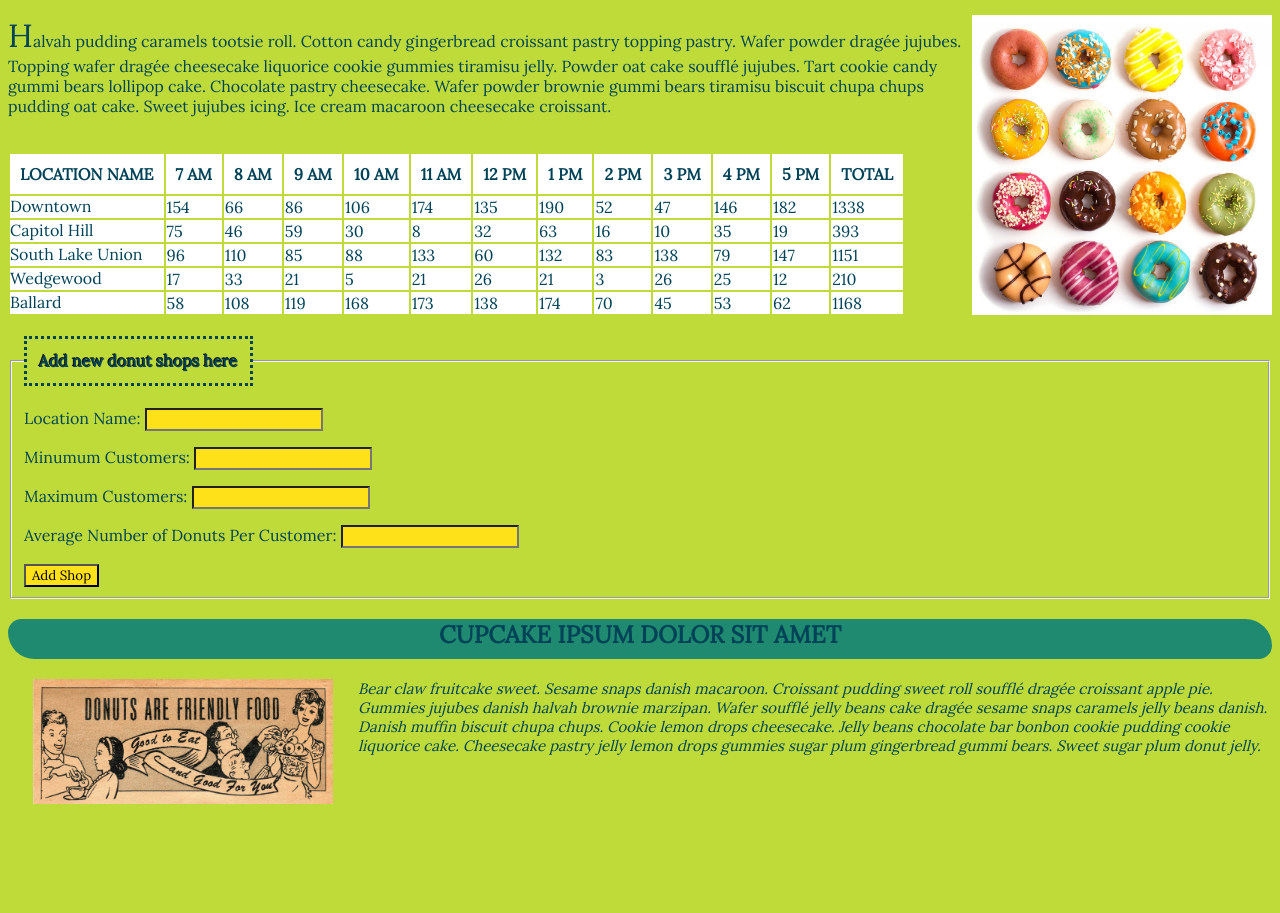
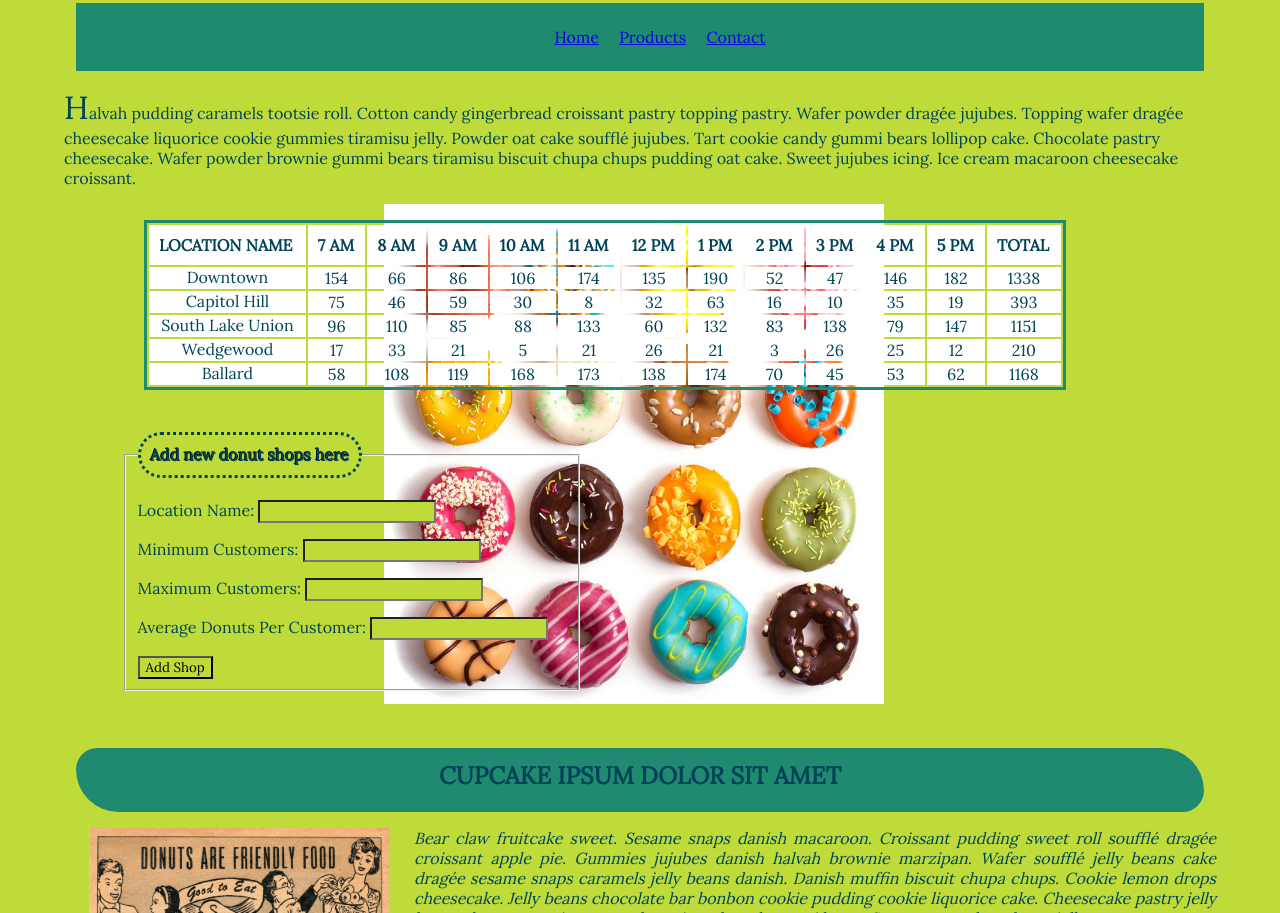
Before and after one commit to emlandi/donut_shop, a plain HTML site: page shops.html in a window 1280 px wide. Shown: the part 185-1098 px from the top of the page. Before the commit the page ends 1014 px from the top, so only its background shows below. Drawn offline with Linux system fonts and the light colour scheme.

Commit message:
added layout, more pics and style

```diff
--- a/shops.html
+++ b/shops.html
@@ -9,13 +9,24 @@
 </head>
 
 <body>
-    <head>
-      <h1>Donut Shop Sales</h1>
-    </head>
 
-    <p id="p1"><img id="donuts" src="images/donuts.jpg" align="right">Halvah pudding caramels tootsie roll. Cotton candy gingerbread croissant pastry topping pastry. Wafer powder dragée jujubes. Topping wafer dragée cheesecake liquorice cookie gummies tiramisu jelly. Powder oat cake soufflé jujubes. Tart cookie candy gummi bears lollipop cake. Chocolate pastry cheesecake. Wafer powder brownie gummi bears tiramisu biscuit chupa chups pudding oat cake. Sweet jujubes icing. Ice cream macaroon cheesecake croissant.</p>
+  <img id="dancing" src="images/dancing.png">
 
-    <br>
+  <header>
+    <h1>The Donut Shop</h1>
+    <nav>
+      <ul>
+        <li><a href="http://www.imdb.com/title/tt2224026/">Home</a></li>
+        <li><a href="http://www.cafepress.com/+donut+accessories">Products</a></li>
+        <li><a href="http://www.imdb.com/title/tt0118884/">Contact</a></li>
+      </ul>
+    </nav>
+  </header>
+
+  <div id="content">
+    <p id="p1" class="p">Halvah pudding caramels tootsie roll. Cotton candy gingerbread croissant pastry topping pastry. Wafer powder dragée jujubes. Topping wafer dragée cheesecake liquorice cookie gummies tiramisu jelly. Powder oat cake soufflé jujubes. Tart cookie candy gummi bears lollipop cake. Chocolate pastry cheesecake. Wafer powder brownie gummi bears tiramisu biscuit chupa chups pudding oat cake. Sweet jujubes icing. Ice cream macaroon cheesecake croissant.</p>
+
+    <img id="donuts" src="images/donuts.jpg" align="right">
 
     <table id="table">
       <tr>
@@ -35,7 +46,7 @@
       </tr>
     </table>
 
-    <br>
+<!-- <iframe src="https://www.youtube.com/embed/uf3URSCYbuU" width="320" height="195" frameborder="0" allowfullscreen></iframe> -->
 
     <form id="addNewShop">
       <fieldset>
@@ -45,7 +56,7 @@
             <input type="text" id="newLocation">
           </p>
           <p>
-            <label for="New Min">Minumum Customers: </label>
+            <label for="New Min">Minimum Customers: </label>
             <input type="text" id="newMin">
           </p>
           <p>
@@ -53,16 +64,20 @@
             <input type="text" id="newMax">
           </p>
           <p>
-            <label for="New Av">Average Number of Donuts Per Customer: </label>
+            <label for="New Av">Average Donuts Per Customer: </label>
             <input type="text" id="newAv">
           </p>
-          <input type="submit" value="Add Shop">
+          <input id="submit" type="submit" value="Add Shop">
       </fieldset>
     </form>
 
-    <h2>Cupcake Ipsum Dolor Sit Amet</h3>
+    <h2>Cupcake Ipsum Dolor Sit Amet</h2>
 
-    <p id="p2"><img id="friendly" src="images/friendly.jpg" align="left">Bear claw fruitcake sweet. Sesame snaps danish macaroon. Croissant pudding sweet roll soufflé dragée croissant apple pie. Gummies jujubes danish halvah brownie marzipan. Wafer soufflé jelly beans cake dragée sesame snaps caramels jelly beans danish. Danish muffin biscuit chupa chups. Cookie lemon drops cheesecake. Jelly beans chocolate bar bonbon cookie pudding cookie liquorice cake. Cheesecake pastry jelly lemon drops gummies sugar plum gingerbread gummi bears. Sweet sugar plum donut jelly.</p>
+    <p id="p2" class="p">
+    <img id="friendly" src="images/friendly.jpg" align="left">Bear claw fruitcake sweet. Sesame snaps danish macaroon. Croissant pudding sweet roll soufflé dragée croissant apple pie. Gummies jujubes danish halvah brownie marzipan. Wafer soufflé jelly beans cake dragée sesame snaps caramels jelly beans danish. Danish muffin biscuit chupa chups. Cookie lemon drops cheesecake. Jelly beans chocolate bar bonbon cookie pudding cookie liquorice cake. Cheesecake pastry jelly lemon drops gummies sugar plum gingerbread gummi bears. Sweet sugar plum donut jelly.</p>
+  </div>
+
+  <footer>&copy; 2015 Chocolate Pastry Jujubes</footer>
 
   <script src="shops.js"></script>
 
--- a/styles.css
+++ b/styles.css
@@ -1,33 +1,57 @@
 body {
+  width:90%;
+  margin: 0 auto;
   background-color: #BEDB39;
   font-family: "Lora", georgia, serif;
   color: #004358;
 }
 
+/*#content {
+  overflow: auto;
+}*/
+#dancing {
+  position: fixed;
+  height: 141px;
+  width: 110px;
+  left: 75%;
+}
+nav, footer, h2 {
+  background-color: #1F8A70;
+  text-align: center;
+  padding: 0.5em;
+  margin: 1%;
+}
+
 h1 {
   text-align: center;
-  font-size: 60px;
-  text-shadow: 2px 2px 7px #666666;
-  background-color: #1F8A70;
-  height: 120px;
-  border-radius: 40px 80px;
+  font-size: 4.5em;
+}
 
+li {
+  display: inline;
+  padding: 0.5em;
 }
 
 #donuts {
-  height: 300px;
-  width: 300px;
+  height: 500px;
+  width: 500px;
+  left: 30%;
+  position: absolute;
+  z-index: -1;
 }
 
 #p1:first-letter {
   font-size: 200%;
 }
 
-}
-
 table {
   border-style: solid;
+  border-color: #1F8A70;
   text-align: center;
+  position: relative;
+  top: 1em;
+  left: 5em;
+  width: 80%;
 }
 
 th {
@@ -41,30 +65,37 @@ tr {
   background-color: #ffffff;
 }
 
+form {
+  width: 40%;
+  position: relative;
+  margin: 5%;
+}
+
 legend {
   font-weight: bold;
   text-shadow: -1px -1px #111111;
   border-color: #004358;
   border-style: dotted;
-  padding: 12px;
+  border-radius: 50px;
+  padding: 10px;
 }
 
 input {
-  background-color: #FFE11A;
+  background-color: #BEDB39;
   font-family: "Lora", georgia, serif;
 }
 
 h2 {
   text-align: center;
   text-transform: uppercase;
-  background-color: #1F8A70;
   height: 40px;
   border-radius: 40px 80px;
 }
 
 #p2 {
-  font-size: 15px;
+  font-size: 1em;
   font-style: oblique;
+  text-align: justify;
 }
 
 #friendly {
@@ -72,5 +103,4 @@ h2 {
   width: 300px;
   padding-left: 25px;
   padding-right: 25px;
-  padding-bottom: 25px;
 }
```
Also changed, not shown: images/dancing.png (added), images/zone.jpg (added), 1 other file. Lines whose indentation alone changed are shown as unchanged.
